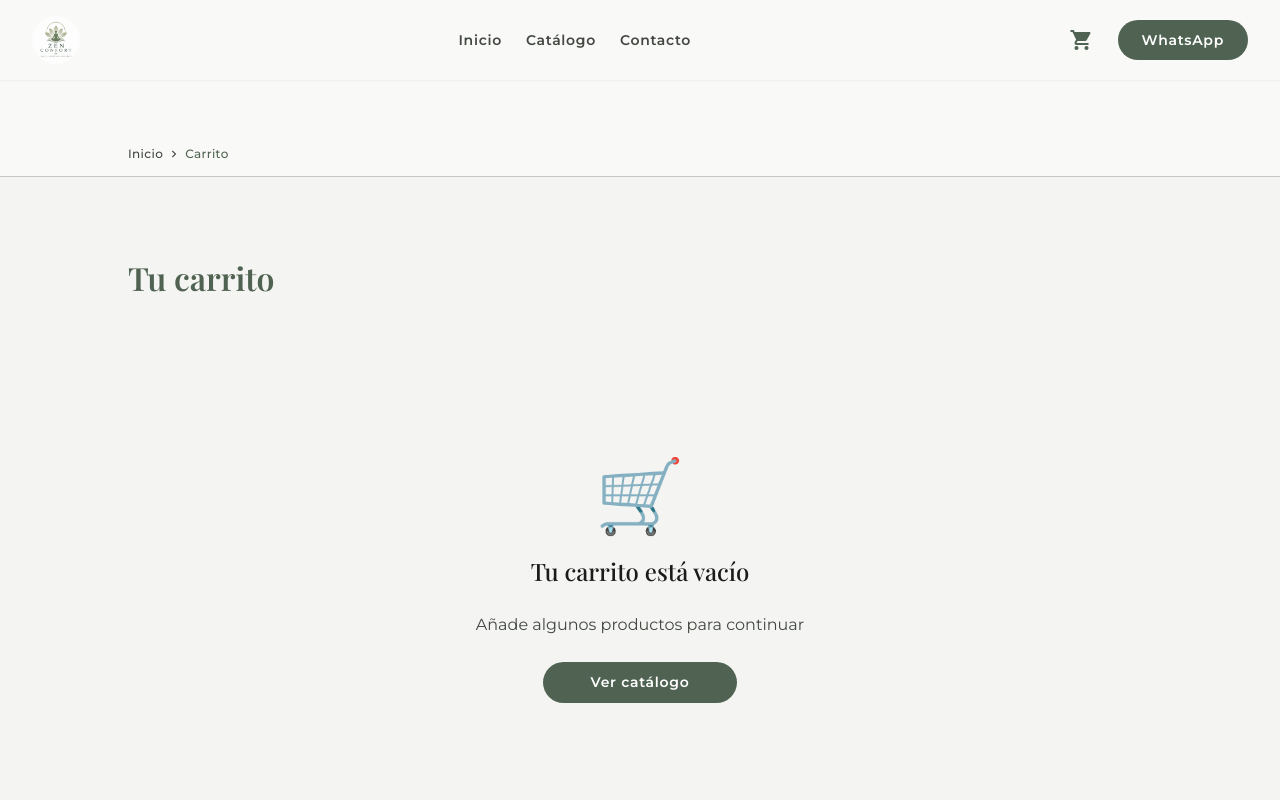
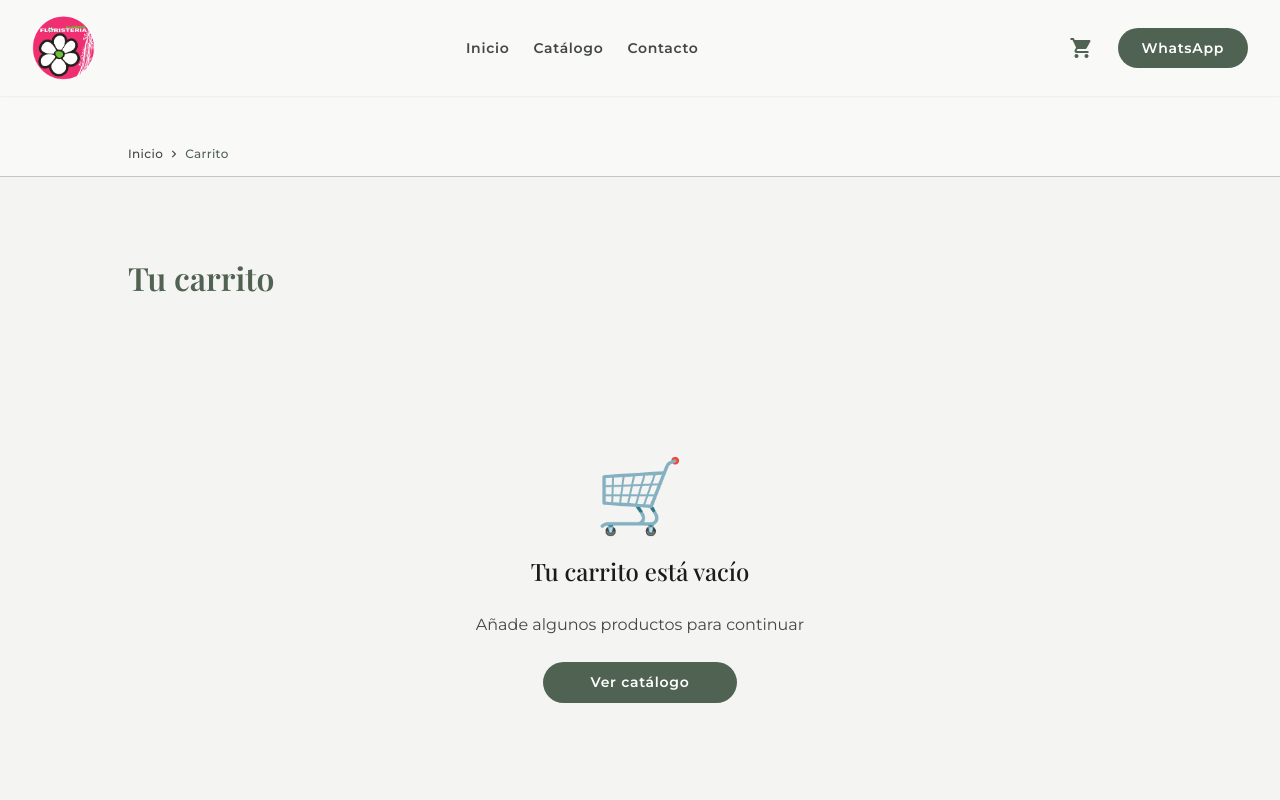
Before and after one commit to Ruiperezz/Floristeria-Alameda, a plain HTML site: page carrito.html in a window 1280 px wide. Shown: the top 800 px of the page. Drawn offline with nearby package versions, Linux system fonts and the light colour scheme.

Commit message:
Replace logo with correct Floristeria Alameda logo, increase size to h-16

```diff
--- a/carrito.html
+++ b/carrito.html
@@ -54,7 +54,7 @@ tailwind.config = {
 
 <!-- Nav -->
 <nav class="bg-surface/90 backdrop-blur-md shadow-sm fixed top-0 left-0 w-full z-50 flex justify-between items-center px-margin py-4">
-  <a href="index.html"><img src="logo.jpeg" alt="Floristería Alameda" class="h-12 w-auto rounded-full"/></a>
+  <a href="index.html"><img src="logo-floristeria.jpg" alt="Floristería Alameda" class="h-16 w-auto rounded-full"/></a>
   <div class="hidden md:flex items-center gap-md font-label-md text-label-md">
     <a class="text-on-surface-variant hover:text-primary transition-colors" href="index.html#inicio">Inicio</a>
     <a class="text-on-surface-variant hover:text-primary transition-colors" href="index.html#catalogo">Catálogo</a>
```
Also changed, not shown: index.html (+1 -1 lines), preservadas.html (+1 -1 lines), ramo-brisas-alameda.html (+1 -1 lines), ramo-especial-alameda.html (+1 -1 lines), rosas-clasicas.html (+1 -1 lines), logo-floristeria.jpg (added), logo.jpeg (deleted).
